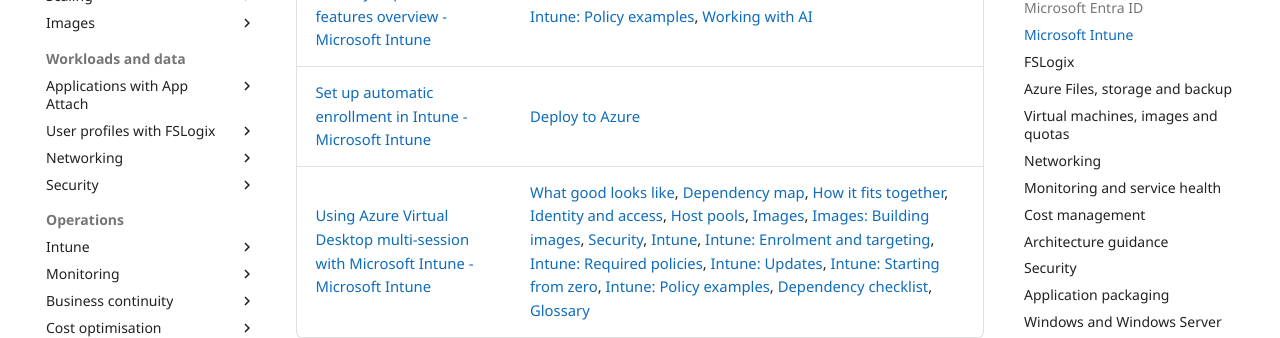
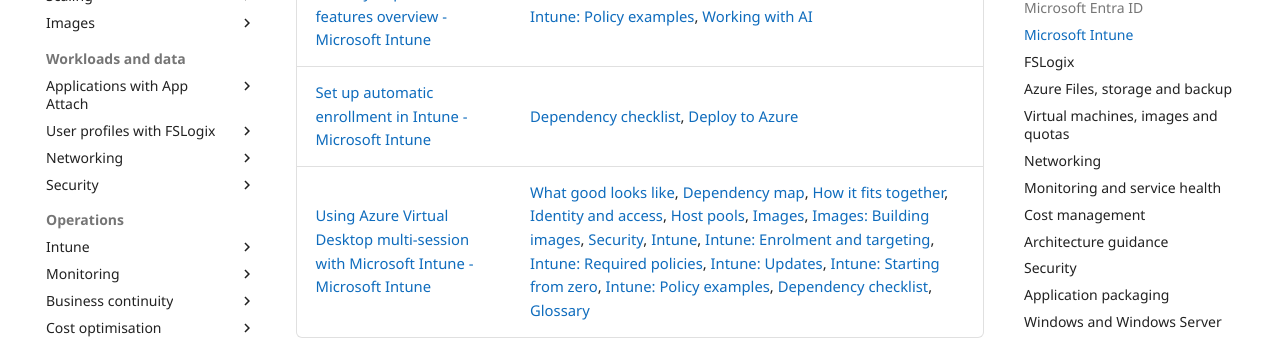
Before and after one commit to marckean/AVD-Reference_Architecture, an MkDocs documentation site: the page built from docs/reference/learn-links.md, in a window 1280 px wide and 900 px high, scrolled down 8494 px. Shown: the part 154-492 px from the top of the window. Built offline with MkDocs 1.6.1 and Material for MkDocs 9.7.7, drawn with Linux system fonts in a browser that asks for light colours; comment, search, counter and statistics services are not loaded.

Commit message:
Add the Intune enrolment prerequisite found in live testing to the dependency checklist
Co-authored-by: Copilot <223556219+Copilot@users.noreply.github.com>

```diff
--- a/docs/reference/learn-links.md
+++ b/docs/reference/learn-links.md
@@ -95,7 +95,7 @@ description: Every Microsoft Learn article this site is based on, grouped by pro
 | --- | --- |
 | [Create applications - Configuration Manager](https://learn.microsoft.com/intune/configmgr/apps/deploy-use/create-applications) | [App Attach fast track](../accelerators/app-attach-fast-track.md) |
 | [Security Copilot in Intune features overview - Microsoft Intune](https://learn.microsoft.com/intune/copilot) | [Intune: Policy examples](../intune/policy-examples.md), [Working with AI](../accelerators/working-with-ai.md) |
-| [Set up automatic enrollment in Intune - Microsoft Intune](https://learn.microsoft.com/intune/device-enrollment/windows/quickstart-automatic-mdm) | [Deploy to Azure](../accelerators/deploy-to-azure.md) |
+| [Set up automatic enrollment in Intune - Microsoft Intune](https://learn.microsoft.com/intune/device-enrollment/windows/quickstart-automatic-mdm) | [Dependency checklist](../getting-there/dependencies.md), [Deploy to Azure](../accelerators/deploy-to-azure.md) |
 | [Using Azure Virtual Desktop multi-session with Microsoft Intune - Microsoft Intune](https://learn.microsoft.com/intune/solutions/azure-virtual-desktop-multi-session) | [What good looks like](../overview/what-good-looks-like.md), [Dependency map](../overview/dependency-map.md), [How it fits together](../overview/how-it-fits-together.md), [Identity and access](../identity/index.md), [Host pools](../host-pools/index.md), [Images](../images/index.md), [Images: Building images](../images/building-images.md), [Security](../security/index.md), [Intune](../intune/index.md), [Intune: Enrolment and targeting](../intune/targeting.md), [Intune: Required policies](../intune/policies.md), [Intune: Updates](../intune/updates.md), [Intune: Starting from zero](../intune/starting-from-zero.md), [Intune: Policy examples](../intune/policy-examples.md), [Dependency checklist](../getting-there/dependencies.md), [Glossary](glossary.md) |
 
 ## FSLogix
```
Also changed, not shown: docs/getting-there/dependencies.md (+1 -0 lines).
